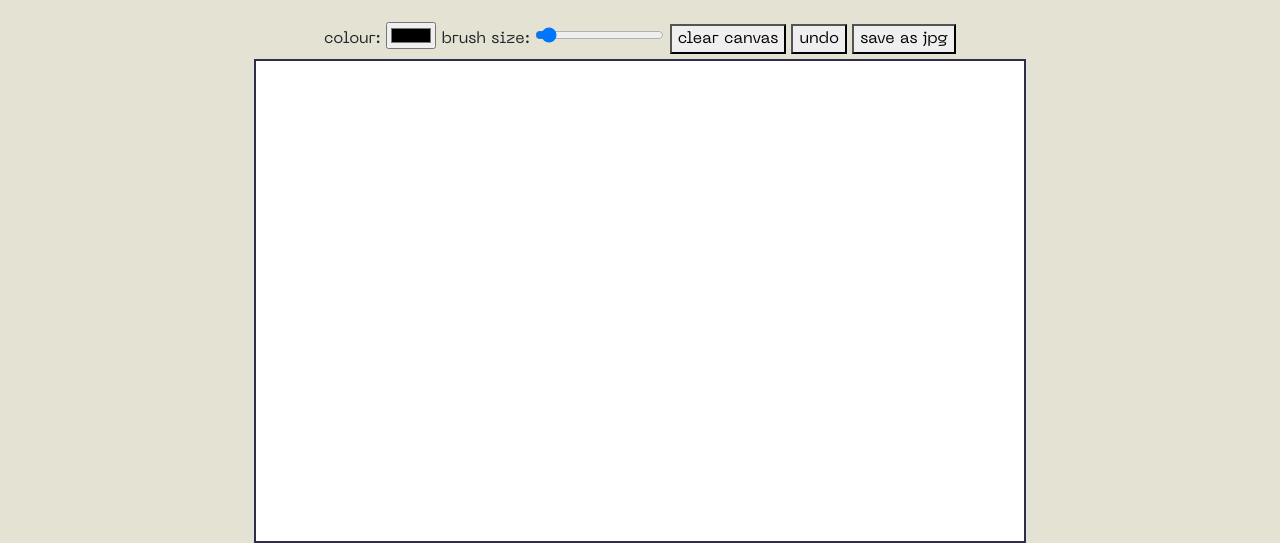
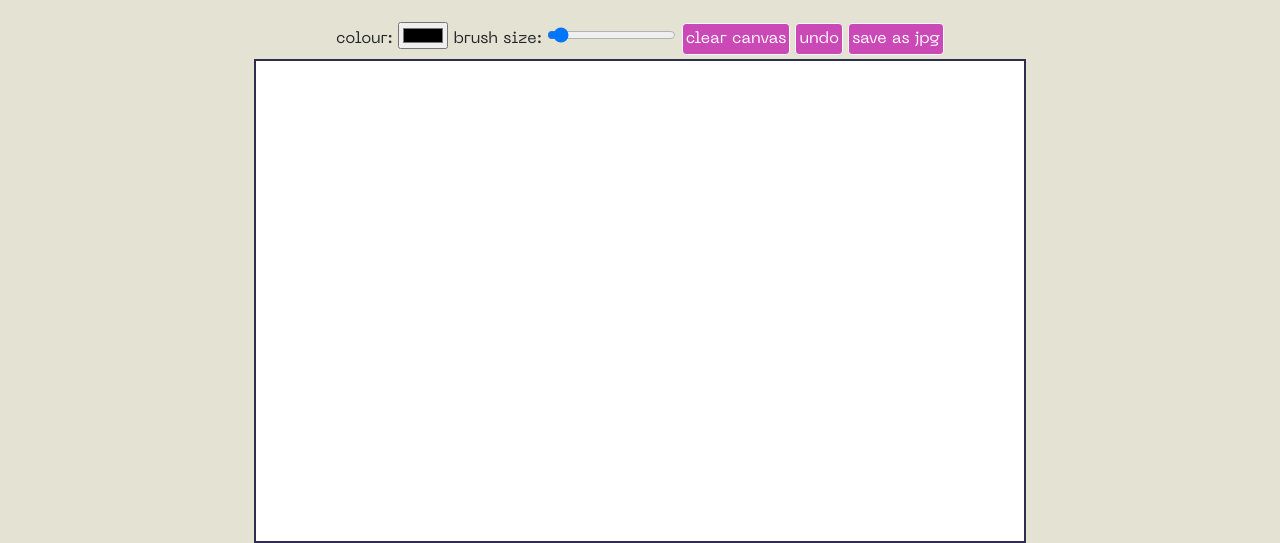
Before and after one commit to lillybeards/hidn.art, a plain HTML site: page make.html in a window 1280 px wide. Shown: the part 379-922 px from the top of the page. Drawn offline with nearby package versions, Linux system fonts and the light colour scheme.

Commit message:
changed button colours - make

```diff
--- a/css/styles.css
+++ b/css/styles.css
@@ -258,6 +258,12 @@ nav {
     margin-top: 25px;
 }
 
+.btn-light {
+    color:#FFFFFF;
+    background-color:#CB48B7;
+    padding: 3px;
+}
+
 
 canvas {
     border: 2px solid #2E2D4D;
--- a/make.html
+++ b/make.html
@@ -31,9 +31,9 @@
             <input type="color" id="colorPicker" value="#000000">
             <label for="brushSize">brush size:</label>
             <input type="range" id="brushSize" min="1" max="80" value="5">
-            <button id="clearButton">clear canvas</button>
-            <button id="undoButton">undo</button>
-            <button id="saveButton">save as jpg</button>
+            <button id="clearButton" class="btn btn-light">clear canvas</button>
+            <button id="undoButton" class="btn btn-light">undo</button>
+            <button id="saveButton" class="btn btn-light">save as jpg</button>
         </div>
 
     <canvas id="drawingCanvas"></canvas>
```
